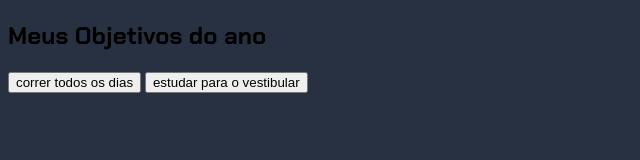
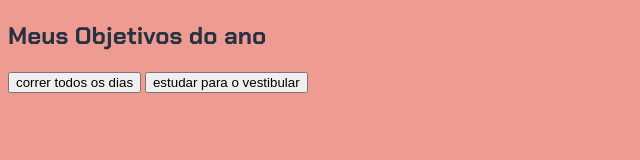
Before and after one commit to vitim0202/1tri-terceiro-D, a plain HTML site: page index.html in a window 1280 px wide. Shown: the whole page, without its empty margins (0-640 px from the left). Drawn offline with Linux system fonts and the light colour scheme.

Commit message:
fdghdzjkg

```diff
--- a/style.css
+++ b/style.css
@@ -13,7 +13,7 @@
 }
 
 body{
-    background-color: var(--cinza);
-    color: var(--#1f1106);
+    background-color: var(--salmão);
+    color: var(--cinza);
     font-family: 'Chakra Petch', 'Sans-Serif';
 }
```
